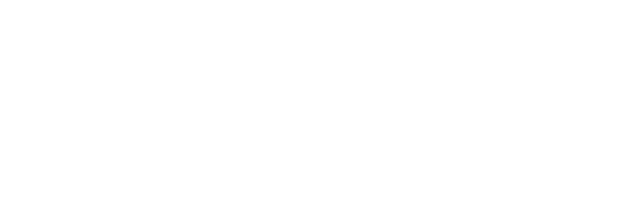
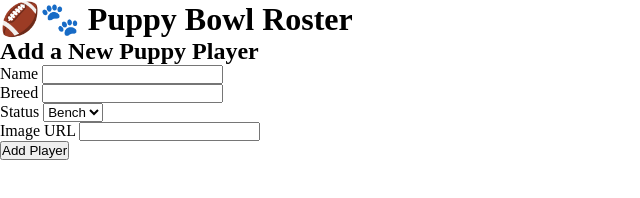
Before and after one commit to mirakour/Unit2.PuppyBowl, a website: page index.html in a window 1280 px wide. Shown: the whole page, without its empty margins (0-640 px from the left). Drawn offline with Linux system fonts and the light colour scheme.

Commit message:
Update index.html
Updated html code

```diff
--- a/index.html
+++ b/index.html
@@ -4,12 +4,48 @@
     <meta charset="UTF-8" />
     <meta http-equiv="X-UA-Compatible" content="IE=edge" />
     <meta name="viewport" content="width=device-width, initial-scale=1.0" />
+    <title>Puppy 🐶 Bowl </title>
     <link rel="stylesheet" href="styles.css" />
-    <title>PuppyBowl</title>
   </head>
   <body>
-    <form id="new-player-form"></form>
-    <main></main>
-    <script src="./script.js"></script>
+    <header>
+      <h1>🏈🐾 Puppy Bowl Roster</h1>
+    </header>
+
+    <main>
+      <!-- Player cards will be rendered here dynamically -->
+    </main>
+
+    <section class="form-section">
+      <h2>Add a New Puppy Player</h2>
+      <form id="new-player-form">
+        <div class="form-group">
+          <label for="name">Name</label>
+          <input id="name" name="name" type="text" required />
+        </div>
+
+        <div class="form-group">
+          <label for="breed">Breed</label>
+          <input id="breed" name="breed" type="text" required />
+        </div>
+
+        <div class="form-group">
+          <label for="status">Status</label>
+          <select id="status" name="status">
+            <option value="bench">Bench</option>
+            <option value="field">Field</option>
+          </select>
+        </div>
+
+        <div class="form-group">
+          <label for="imageUrl">Image URL</label>
+          <input id="imageUrl" name="imageUrl" type="url" required />
+        </div>
+
+        <button type="submit">Add Player</button>
+      </form>
+    </section>
+
+    <script src="script.js"></script>
   </body>
 </html>
```
